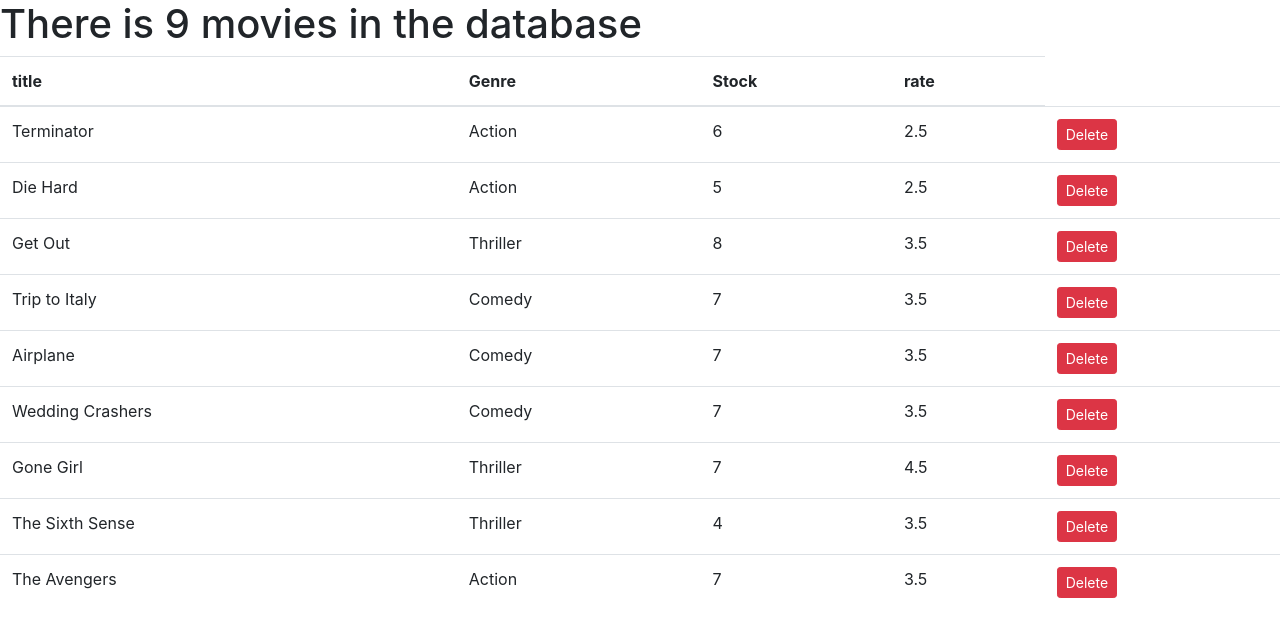
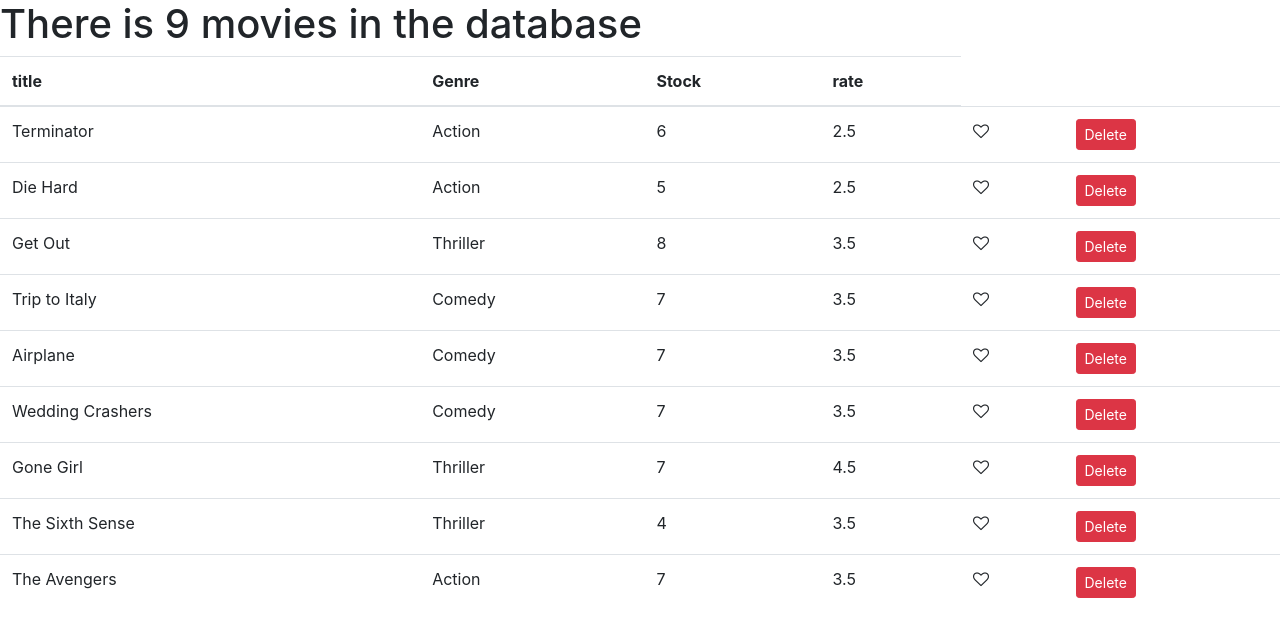
Before and after one commit to mathieufiani/vidly, a React (Create React App) app: page / in a window 1280 px wide. Shown: the top 636 px of the page. Built offline with nearby package versions, Linux system fonts and the light colour scheme.

Commit message:
creating like component

```diff
--- a/src/App.js
+++ b/src/App.js
@@ -14,6 +14,12 @@ class App extends Component {
     const movies = this.state.movies.filter((m) => m._id !== movie._id);
     this.setState({ movies });
   };
+
+  handleLike = (movie) => {
+    const movies = this.state.movies;
+    movie.like = true;
+    this.setState({ movies });
+  };
   render() {
     return (
       <div>
@@ -22,6 +28,7 @@ class App extends Component {
           movies={this.state.movies}
           titles={this.state.titles}
           onDelete={this.handleDelete}
+          onLike={this.handleLike}
         ></Movies>
       </div>
     );
--- a/src/components/Like.jsx
+++ b/src/components/Like.jsx
@@ -1,8 +1,12 @@
 import React, { Component } from "react";
 
-class Like extends React.Component {
+class Like extends Component {
   render() {
-    return <div></div>;
+    return (
+      <div>
+        <i class="fa fa-heart-o" aria-hidden="true"></i>
+      </div>
+    );
   }
   liked() {}
 }
--- a/src/components/Movie.jsx
+++ b/src/components/Movie.jsx
@@ -1,4 +1,5 @@
 import React, { Component } from "react";
+import Like from "./Like";
 class Movie extends Component {
   render() {
     const { movie } = this.props;
@@ -8,6 +9,9 @@ class Movie extends Component {
         <td>{movie.genre.name}</td>
         <td>{movie.numberInStock}</td>
         <td>{movie.dailyRentalRate}</td>
+        <td>
+          <Like />
+        </td>
         <td>
           <button
             key={movie._id}
```
